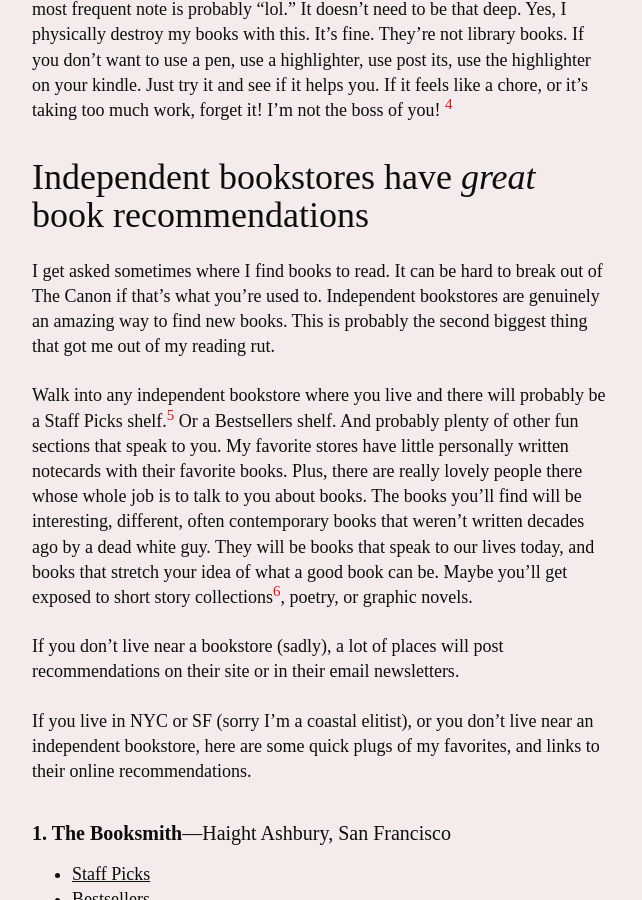
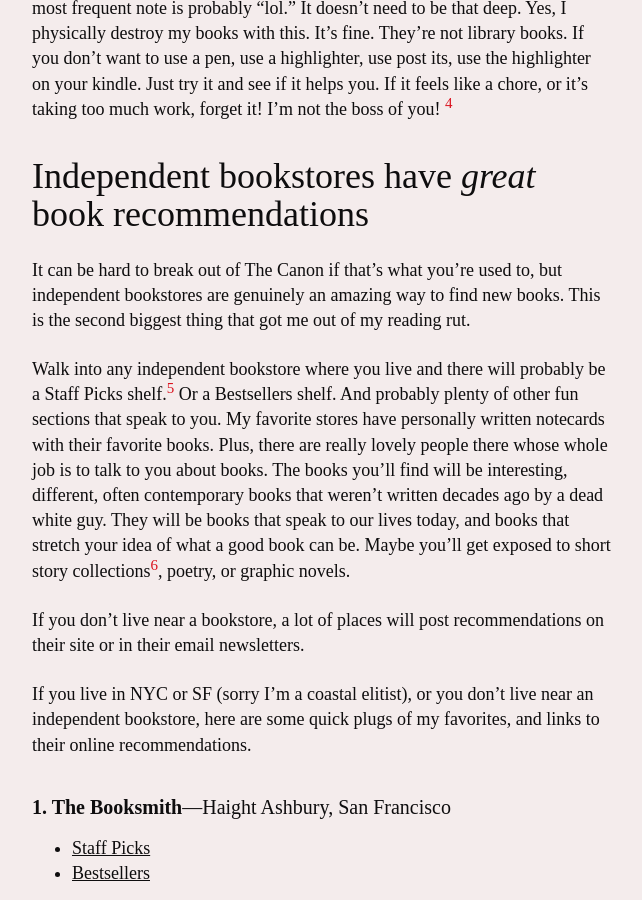
Before and after one commit to ampinsk/ampinsk.github.io, a Jekyll site: the page built from writing/reading-advice.md, in a window 1280 px wide and 900 px high, scrolled down 2620 px. Shown: the whole window, without its empty margins (318-960 px from the left). Built offline with Jekyll 4.4.1, drawn with Linux system fonts in a browser that asks for light colours; some web fonts are replaced; some of the changed text lies outside the part shown.

Commit message:
quick edits

```diff
--- a/writing/reading-advice.md
+++ b/writing/reading-advice.md
@@ -31,7 +31,9 @@
 
 
 ## Fiction is good for your soul
-I read a pretty even mix of fiction and nonfiction, but I’ve met a lot of other grown-ups who never read fiction and that makes me very sad. When I ask why they tend to say that fiction feels frivolous or that they should (note the “should”) be using that time to learn about something. Or sometimes they just say they prefer it. But let me give you my quick, very earnest, pitch about fiction if you need to hear it.
+I read a pretty even mix of fiction and nonfiction, but I’ve met a lot of other grown-ups who never read fiction and that makes me very sad. When I ask why they often say that fiction feels frivolous or that they should be using that time to learn about something.
+
+Allow me to give you my quick, very earnest, pitch about fiction if you need to hear it.
 
 Nonfiction might help you learn about a topic, but fiction helps you learn about life! The human condition! I dunno, your own soul! I learn so much more through fiction, and if that’s surprising to you, you need to expand your definition of learning. Stories put words to the mysterious, the things you thought couldn’t be made concrete, the felt but not seen. Stories pull water from the mist in the air.
 
@@ -46,11 +48,11 @@
 
 
 ## Independent bookstores have _great_ book recommendations
-I get asked sometimes where I find books to read. It can be hard to break out of The Canon if that’s what you’re used to. Independent bookstores are genuinely an amazing way to find new books. This is probably the second biggest thing that got me out of my reading rut.
+It can be hard to break out of The Canon if that’s what you’re used to, but independent bookstores are genuinely an amazing way to find new books. This is the second biggest thing that got me out of my reading rut.
 
-Walk into any independent bookstore where you live and there will probably be a Staff Picks shelf.[^5] Or a Bestsellers shelf. And probably plenty of other fun sections that speak to you. My favorite stores have little personally written notecards with their favorite books. Plus, there are really lovely people there whose whole job is to talk to you about books. The books you’ll find will be interesting, different, often contemporary books that weren’t written decades ago by a dead white guy. They will be books that speak to our lives today, and books that stretch your idea of what a good book can be. Maybe you’ll get exposed to short story collections[^6], poetry, or graphic novels.
+Walk into any independent bookstore where you live and there will probably be a Staff Picks shelf.[^5] Or a Bestsellers shelf. And probably plenty of other fun sections that speak to you. My favorite stores have personally written notecards with their favorite books. Plus, there are really lovely people there whose whole job is to talk to you about books. The books you’ll find will be interesting, different, often contemporary books that weren’t written decades ago by a dead white guy. They will be books that speak to our lives today, and books that stretch your idea of what a good book can be. Maybe you’ll get exposed to short story collections[^6], poetry, or graphic novels.
 
-If you don’t live near a bookstore (sadly), a lot of places will post recommendations on their site or in their email newsletters.
+If you don’t live near a bookstore, a lot of places will post recommendations on their site or in their email newsletters.
 
 If you live in NYC or SF (sorry I’m a coastal elitist), or you don’t live near an independent bookstore, here are some quick plugs of my favorites, and links to their online recommendations.
 
@@ -90,9 +92,9 @@
 
 ---
 
-[^1]: Books you might get assigned in a high school English class, for example
+[^1]: Books you might get assigned in a high school English class, for example.
 [^2]: Productive here defined simply as: I read more!
 [^3]: YA is still fun as an adult too.
 [^4]: I like to share my messy hardcopies with friends and have this romantic notion that it's as if they're reading the book along with me. My friends disagree and find my "lol"s very distracting.
 [^5]: If you’re lucky, the Staff Picks shelf will have the bookseller’s name, and if you like something on there, you can assume you might like their other recommendations.
-[^6]: I did, which mini tip: is also a great way to get out of a rut
+[^6]: I did, which mini tip: is also a great way to get out of a rut.
```
Also changed, not shown: other parts of writing/reading-advice.md (+1 -1 lines).
